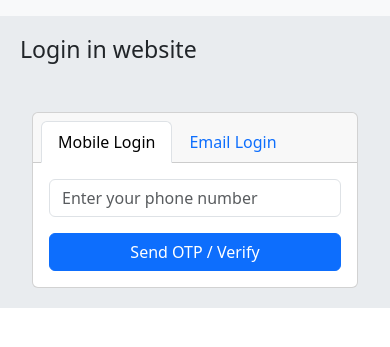
After one commit to milad-sol/django-shop, a Django app: page /accounts/login/ in a window 390 px wide. The commit adds this page. Shown: the top 347 px of the page. Run offline with Django 5.2, Linux system fonts and the light colour scheme; some libraries are stand-ins or nearby versions.

Commit message:
complete login with phone

```diff
--- a/accounts/forms.py
+++ b/accounts/forms.py
@@ -37,7 +37,6 @@ class UserChangeForm(forms.ModelForm):
         fields = ['email', 'phone_number', 'full_name', 'password', 'last_login']
 
 
-
 class UserRegistrationForm(forms.Form):
     email = forms.EmailField(label='Email')
     phone_number = forms.CharField(max_length=11)
@@ -46,31 +45,34 @@ class UserRegistrationForm(forms.Form):
     confirm_password = forms.CharField(label='Password confirmation', widget=forms.PasswordInput)
 
     def clean_email(self):
-       email = self.cleaned_data.get('email')
-       email_is_exist = User.objects.filter(email=email).exists()
-       if email_is_exist:
-           raise ValidationError('Email already exists')
-       return email
+        email = self.cleaned_data.get('email')
+        email_is_exist = User.objects.filter(email=email).exists()
+        if email_is_exist:
+            raise ValidationError('Email already exists')
+        return email
 
     def clean_phone_number(self):
         phone_number = self.cleaned_data.get('phone_number')
         phone_is_exist = User.objects.filter(phone_number=phone_number).exists()
-        if phone_is_exist :
+        if phone_is_exist:
             raise ValidationError('Phone number already exists')
         return phone_number
 
-
-
     def clean_confirm_password(self):
         password = self.cleaned_data.get('password')
-        confirm_password=self.cleaned_data.get('confirm_password')
+        confirm_password = self.cleaned_data.get('confirm_password')
         if password and confirm_password and password != confirm_password:
             raise ValidationError('Passwords do not match')
         return confirm_password
 
 
+class VerifyCodeForm(forms.Form):
+    code = forms.IntegerField()
 
 
+class UserLoginPhoneForm(forms.Form):
+    phone_number = forms.CharField(max_length=11,label='',widget=forms.TextInput(
+        attrs={'class': 'form-control', 'placeholder': 'Enter your phone number'}))
 
-class VerifyCodeForm(forms.Form):
-    code = forms.IntegerField()
+class LoginVerifyCodeForm(forms.Form):
+    code = forms.IntegerField(label='',widget=forms.TextInput(attrs={'class': 'form-control', 'placeholder': 'Enter your code'}))
--- /dev/null
+++ b/accounts/templates/accounts/login.html
@@ -0,0 +1,61 @@
+{% extends 'master.html' %}
+
+{% block title %}
+	Login in
+{% endblock %}
+
+{% block content %}
+	<h3>Login in website</h3>
+
+          <div class="container mt-5">
+        <div class="row justify-content-center">
+            <div class="col-md-6">
+                <div class="card">
+                    <div class="card-header">
+                        <ul class="nav nav-tabs card-header-tabs">
+                            <li class="nav-item">
+                                <a class="nav-link active" href="#mobile-login" data-bs-toggle="tab">Mobile Login</a>
+                            </li>
+                            <li class="nav-item">
+                                <a class="nav-link" href="#email-login" data-bs-toggle="tab">Email Login</a>
+                            </li>
+                        </ul>
+                    </div>
+                    <div class="card-body tab-content">
+                        <div class="tab-pane fade show active" id="mobile-login">
+                            <form action="" method="post">
+                                <div class="mb-3">
+
+                                   {% csrf_token %}
+                                    {{ form.as_p }}
+                                </div>
+
+                                <button type="submit" class="btn btn-primary w-100">Send OTP / Verify</button>
+                            </form>
+                        </div>
+                        <div class="tab-pane fade" id="email-login">
+                            <form>
+                                <div class="mb-3">
+                                    <label for="email" class="form-label">Email address</label>
+                                    <input type="email" class="form-control" id="email" placeholder="Enter email" required>
+                                </div>
+                                <div class="mb-3">
+                                    <label for="password" class="form-label">Password</label>
+                                    <input type="password" class="form-control" id="password" placeholder="Enter password" required>
+                                </div>
+                                <div class="mb-3 form-check">
+                                    <input type="checkbox" class="form-check-input" id="remember-me">
+                                    <label class="form-check-label" for="remember-me">Remember me</label>
+                                </div>
+                                <button type="submit" class="btn btn-primary w-100">Login</button>
+                                <div class="text-center mt-3">
+                                    <a href="#" class="text-decoration-none small">Forgot Password?</a>
+                                </div>
+                            </form>
+                        </div>
+                    </div>
+                </div>
+            </div>
+        </div>
+    </div>
+{% endblock %}
--- a/accounts/urls.py
+++ b/accounts/urls.py
@@ -6,5 +6,9 @@ app_name = 'accounts'
 urlpatterns = [
     path('register/',views.UserRegisterView.as_view(),name='user_register'),
     path('verify/',views.UserRegisterVerifyCodeView.as_view(),name='verify_code'),
+   path('phone_verify/',views.PhoneVerifyLoginView.as_view(),name='phone_verify'),
+    path('login/',views.UserLoginPhoneView.as_view(),name='user_login'),
+    path('logout/',views.UserLogoutView.as_view(),name='user_logout'),
+
 
 ]
--- a/accounts/views.py
+++ b/accounts/views.py
@@ -1,12 +1,12 @@
-from datetime import timezone,datetime,timedelta
+from datetime import timezone, datetime, timedelta
 import random
-
+from django.contrib.auth import login, logout, authenticate
 
 from django.shortcuts import render, redirect
 from django.views import View
 from .models import OtpCode, User
 from utils import send_otp_code
-from .forms import UserCreationForm, VerifyCodeForm, UserRegistrationForm
+from .forms import UserLoginPhoneForm, VerifyCodeForm, UserRegistrationForm,LoginVerifyCodeForm
 from django.contrib import messages
 
 
@@ -25,7 +25,7 @@ class UserRegisterView(View):
             random_code = random.randint(1000, 9999)
             send_otp_code(form.cleaned_data['phone_number'], random_code)
             OtpCode.objects.create(phone=form.cleaned_data['phone_number'], code=random_code)
-            request.session['user_registration_info'] = {
+            request.session['user_information'] = {
                 'phone': form.cleaned_data['phone_number'],
                 'email': form.cleaned_data['email'],
                 'full_name': form.cleaned_data['full_name'],
@@ -46,9 +46,9 @@ class UserRegisterVerifyCodeView(View):
         return render(request, self.template_name, {'form': form})
 
     def post(self, request):
-        user_session = request.session.get('user_registration_info')
+        user_session = request.session.get('user_information')
         code_instance = OtpCode.objects.get(phone=user_session['phone'])
-        otp_verification_expire =code_instance.created + timedelta(minutes=2)
+        otp_verification_expire = code_instance.created + timedelta(minutes=2)
         time_now = datetime.now(timezone.utc)
 
         form = self.form_class(request.POST)
@@ -62,9 +62,74 @@ class UserRegisterVerifyCodeView(View):
                 User.objects.create_user(phone_number=user_session['phone'], email=user_session['email'],
                                          password=user_session['password'], full_name=user_session['full_name'])
                 code_instance.delete()
-                messages.success(request, 'your account created successfully', 'success')
-                return redirect('home:home')
+
+                messages.success(request, f'Login to see your Profile', 'success')
+                return redirect('accounts:user_login')
             else:
                 messages.error(request, 'wrong code', 'danger')
                 return redirect('accounts:verify_code')
         return redirect('home:home')
+
+
+class UserLoginPhoneView(View):
+    form_class = UserLoginPhoneForm
+    template_name = 'accounts/login.html'
+
+    def get(self, request):
+        form = self.form_class()
+        return render(request, self.template_name, {'form': form})
+
+    def post(self, request):
+        random_code = random.randint(1000, 9999)
+        form = self.form_class(request.POST)
+        if form.is_valid():
+            cd = form.cleaned_data
+            user =User.objects.filter(phone_number=cd['phone_number']).exists()
+            if user:
+                send_otp_code(cd['phone_number'], random_code)
+                OtpCode.objects.create(phone=cd['phone_number'], code=random_code)
+                messages.success(request, 'we sent you a code', 'success')
+                request.session['user_login_phone'] = {'phone': cd['phone_number']}
+                return redirect('accounts:phone_verify')
+            else:
+                messages.error(request,'this phone number is invalid', 'danger')
+                return redirect('accounts:user_login')
+
+
+        return render(request, self.template_name, {'form': form})
+
+
+
+class PhoneVerifyLoginView(View):
+    form_class = LoginVerifyCodeForm
+    template_name = 'accounts/phone_verify.html'
+    def get(self, request):
+       form = self.form_class()
+       return render(request, self.template_name, {'form': form})
+    def post(self, request):
+        user_session = request.session.get('user_login_phone')
+        code_instance = OtpCode.objects.get(phone=user_session['phone'])
+        form =self.form_class(request.POST)
+        if form.is_valid():
+            cd = form.cleaned_data
+            if cd['code'] == code_instance.code:
+                user = User.objects.get(phone_number=user_session['phone'])
+                messages.success(request,"you logged in successfully", "success")
+                login(request, user)
+                code_instance.delete()
+                request.session.clear()
+                return render(request,'home/home.html',{"is_active":True})
+
+
+        return render(request, self.template_name, {'form': form})
+
+
+
+
+
+
+
+class UserLogoutView(View):
+    def get(self, request):
+        logout(request)
+        return redirect('home:home')
--- a/templates/includes/navbar.html
+++ b/templates/includes/navbar.html
@@ -10,6 +10,17 @@
         </li>
 
 
+
+          {% if request.user.is_authenticated %}
+          	  <li class="nav-item">
+          <a class="nav-link active" aria-current="page" href="{% url 'accounts:user_logout' %}">Logout</a>
+        </li>
+              {% else %}
+                <li class="nav-item">
+          <a class="nav-link active" aria-current="page" href="{% url 'accounts:user_login' %}">Login</a>
+        </li>
+          {% endif %}
+
       </ul>
     </div>
   </div>
```
Also changed, not shown: accounts/templates/accounts/phone_verify.html (added, +16 -0 lines), utils.py (+13 -2 lines), db.sqlite3.
